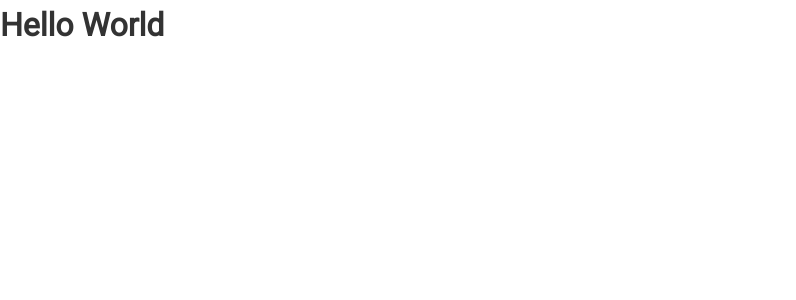
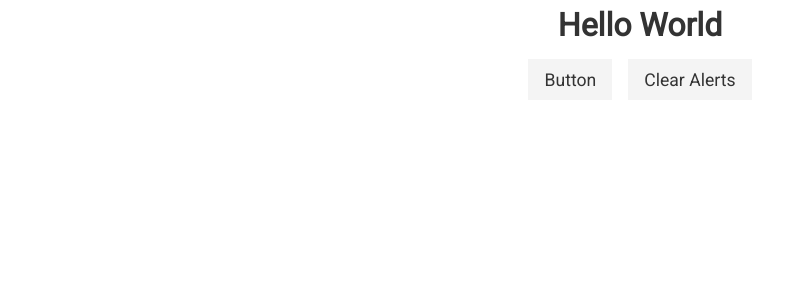
Before and after one commit to lemurcina/React_Templates, a React app in the folder State/: page / in a window 1280 px wide. Shown: the top 300 px of the page, without its empty margins (0-796 px from the left). Built offline with nearby package versions, Linux system fonts and the light colour scheme.

Commit message:
Added alerts

```diff
--- a/State/src/components/HelloWorld/index.tsx
+++ b/State/src/components/HelloWorld/index.tsx
@@ -1,23 +1,43 @@
 import React, { FC, useContext, useEffect, useState } from "react";
 
-import { AddAlert } from "context/alert/IAlert";
+import { AddAlert, ClearAlerts } from "context/alert/IAlert";
 
 import AlertContext from "context/alert/AlertContext";
 
 const HelloWorld: FC = () => {
   const alertContext = useContext(AlertContext);
-  const { addAlert }: { addAlert: AddAlert } = alertContext;
+  const {
+    addAlert,
+    clearAlerts
+  }: { addAlert: AddAlert; clearAlerts: ClearAlerts } = alertContext;
 
   const [loading, setLoading] = useState(true);
+  const [counter, setCounter] = useState(0);
 
   useEffect(() => {
     if (!loading) return;
     setLoading(false);
 
-    addAlert("Hi", "danger");
-  }, [addAlert]);
+    addAlert("Hi", "danger", 5000);
+  }, [loading, addAlert]);
 
-  return <h1>Hello World</h1>;
+  useEffect(() => {
+    addAlert(`Hello: ${counter}`, "light");
+  }, [counter]);
+
+  return (
+    <div className="container flex col center">
+      <h1>Hello World</h1>
+      <div className="row">
+        <button className="btn m" onClick={() => setCounter(counter + 1)}>
+          Button
+        </button>
+        <button className="btn m" onClick={clearAlerts}>
+          Clear Alerts
+        </button>
+      </div>
+    </div>
+  );
 };
 
 export default HelloWorld;
```
